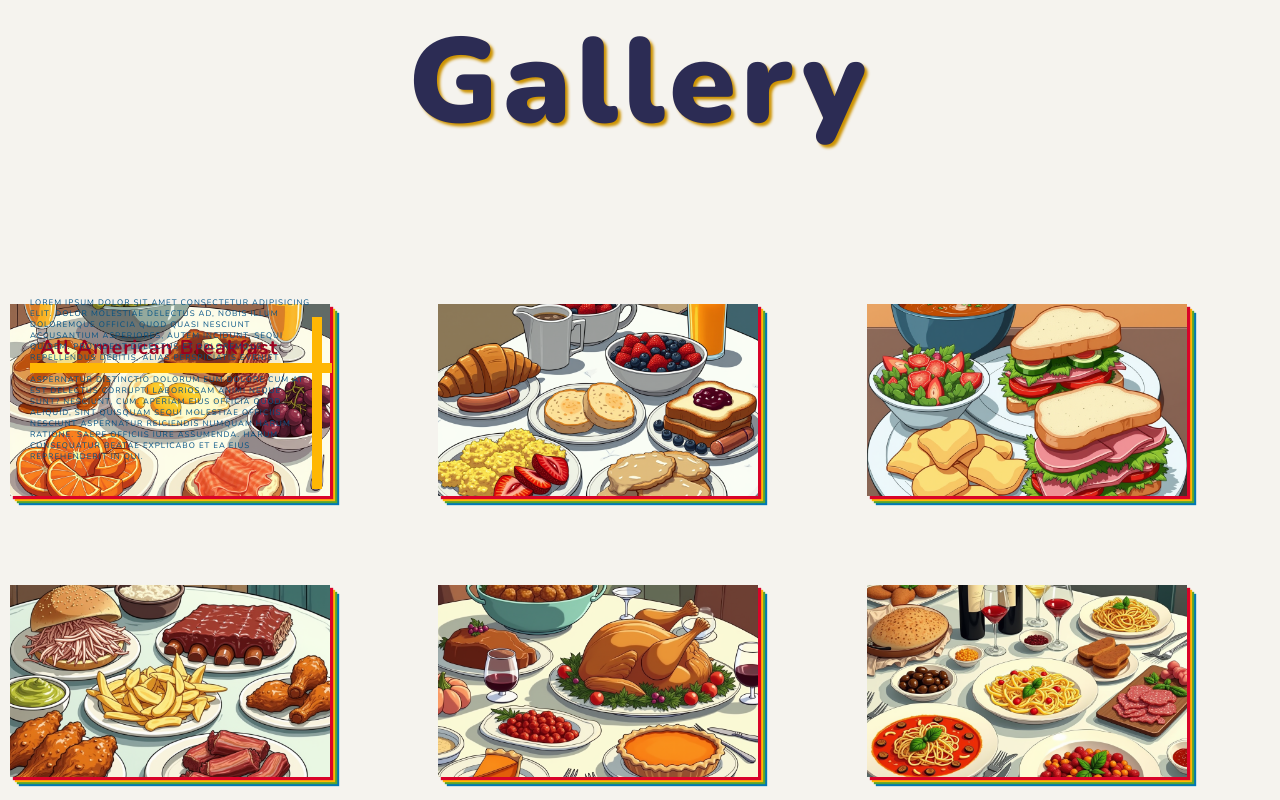
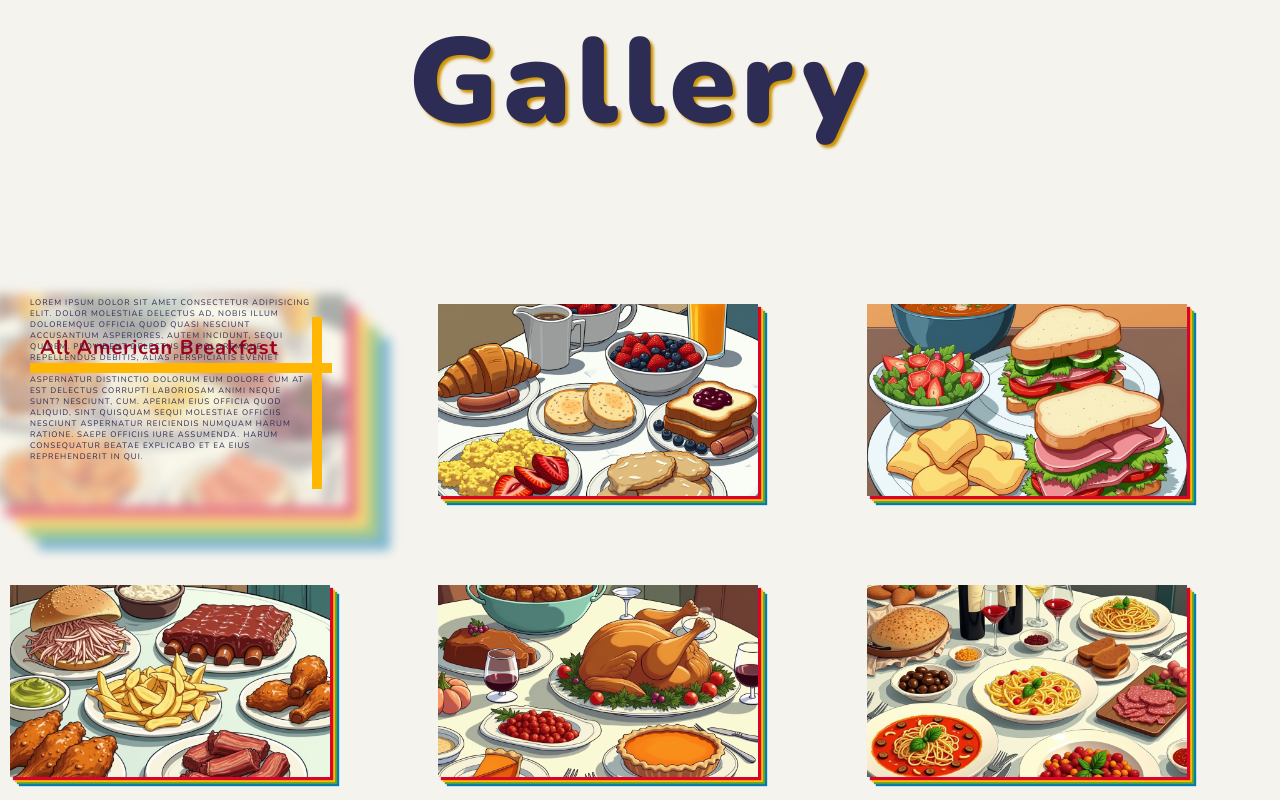
Before and after one commit to theodwya/Foods, a plain HTML site: page index.html in a window 1280 px wide. In both pictures the pointer is over the picture 170 px from the left and 2049 px from the top of the page. Shown: the part 1649-2449 px from the top of the page. Drawn offline with nearby package versions, Linux system fonts and the light colour scheme.

Commit message:
Changes made to finish the effects of the gallery section

```diff
--- a/css/styles.css
+++ b/css/styles.css
@@ -284,6 +284,7 @@ html {
     width: 1rem;
     height: 0;
     background-color: var(--primary-complementary);
+    z-index: 10;
     transition: height 0.5s ease-in-out;
 }
 
@@ -315,6 +316,19 @@ html {
     0.5rem 0.5rem 0.1rem #FFB703, /* Yellow-gold for warm highlights */
     0.7rem 0.7rem 0.1rem #55A630, /* Green to balance */
     0.9rem 0.9rem 0.1rem #0077B6; /* Deep blue from primary site color */
+    transition: all 0.5s;
+
+}
+
+.gallery-link:hover .food-img{
+    box-shadow:
+    1rem 1rem 0.1rem #D90429, /* Deep red from your site’s secondary color */
+    2rem 2rem 0.1rem #FFB703, /* Yellow-gold for warm highlights */
+    3rem 3rem 0.1rem #55A630, /* Green to balance */
+    4rem 4rem 0.1rem #0077B6; /* Deep blue from primary site color */
+    filter: blur(0.5rem);
+    opacity: 0.5;
+    transform: scale(1.1);
 
 }
 
@@ -329,6 +343,7 @@ html {
     color: var(--secondary-color-dark);
     width: 0;
     overflow: hidden;
+    white-space: nowrap;
     transition: width 0.5s ease-in-out;
 }
 
@@ -346,14 +361,15 @@ html {
     font-weight: 300;
     letter-spacing: 0.1rem;
     text-transform: uppercase;
-    color: var(--primary-color-dark);
+    color: var(--text-color);
     opacity: 0;
     visibility: hidden;
-    transition: opacity 0.5s ease-in-out;
+    transition: opacity 0.3s ease-in-out;
 }
 
 .gallery-link:hover .food-description {
     opacity: 1;
     visibility: visible;
+    transition: opacity 1s 1s;
 }
 /* End of Gallery Section */
```
